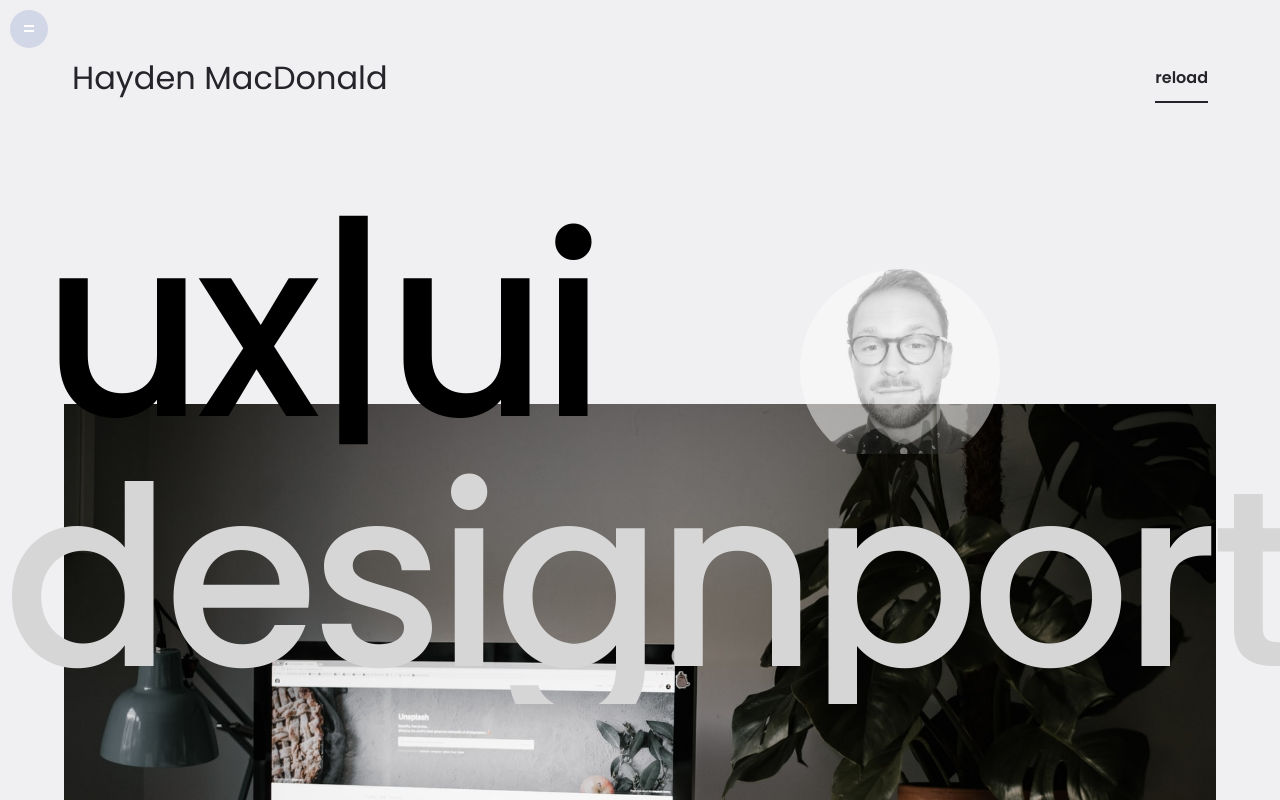
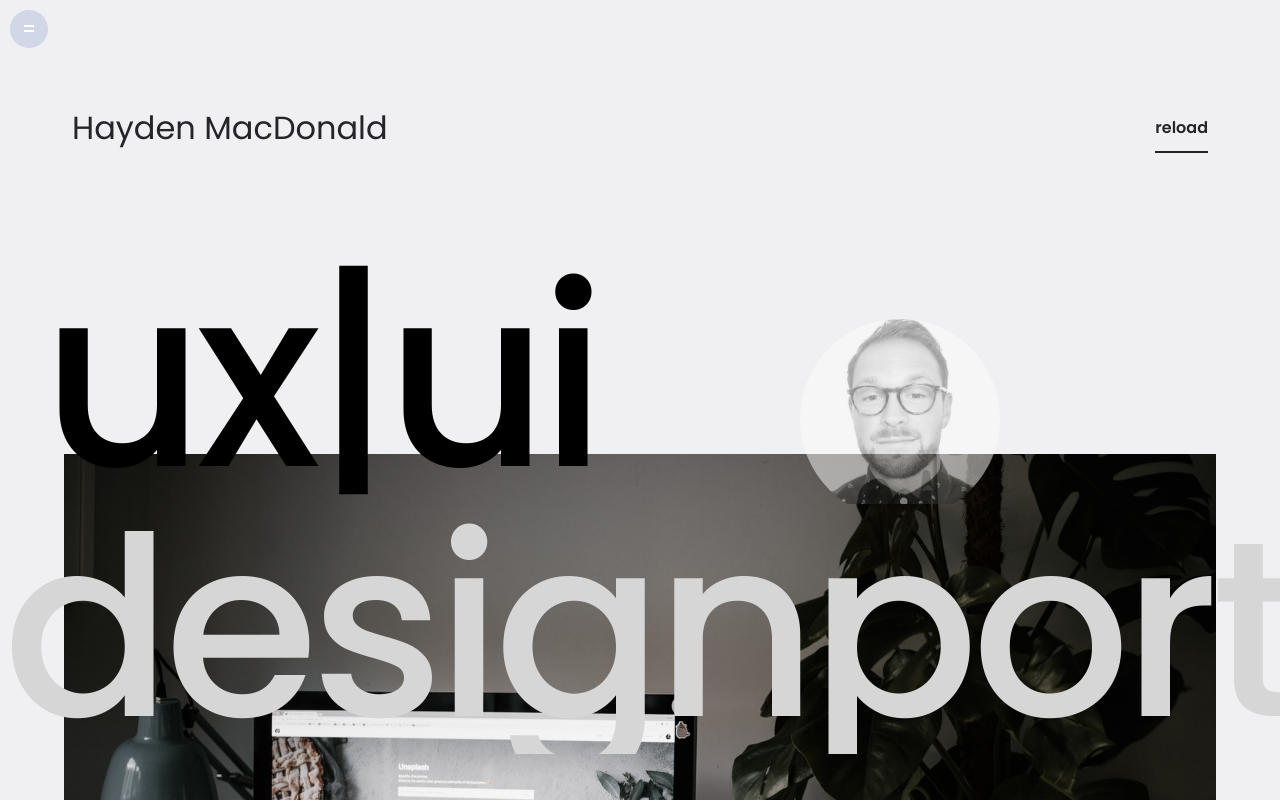
Before and after one commit to haydenwss/portfolio-2022, a React (Create React App) app: page / in a window 1280 px wide. Shown: the top 800 px of the page. Built offline with nearby package versions, Linux system fonts and the light colour scheme.

Commit message:
nav slickbar bug fix

```diff
--- a/src/components/SideBar.js
+++ b/src/components/SideBar.js
@@ -76,6 +76,7 @@ const SlickBar = styled.ul`
   background-color: #d1d7e6;
   padding: 2rem 0;
   position: absolute;
+  z-index: 1;
   top: 0.5rem;
   left: 0;
   width: ${(props) => (props.clicked ? "12rem" : "0rem")};
--- a/src/sass/components/_header.scss
+++ b/src/sass/components/_header.scss
@@ -2,8 +2,9 @@
   font-size: 1.8rem;
   height: 156px;
   display: flex;
+  margin-top: 50px;
   justify-content: center;
-  padding: 0 108px;
+  padding: 108px;
   color: $black;
   @media (max-width: $layout-breakpoint-medium) {
     padding: 0 72px;
```
